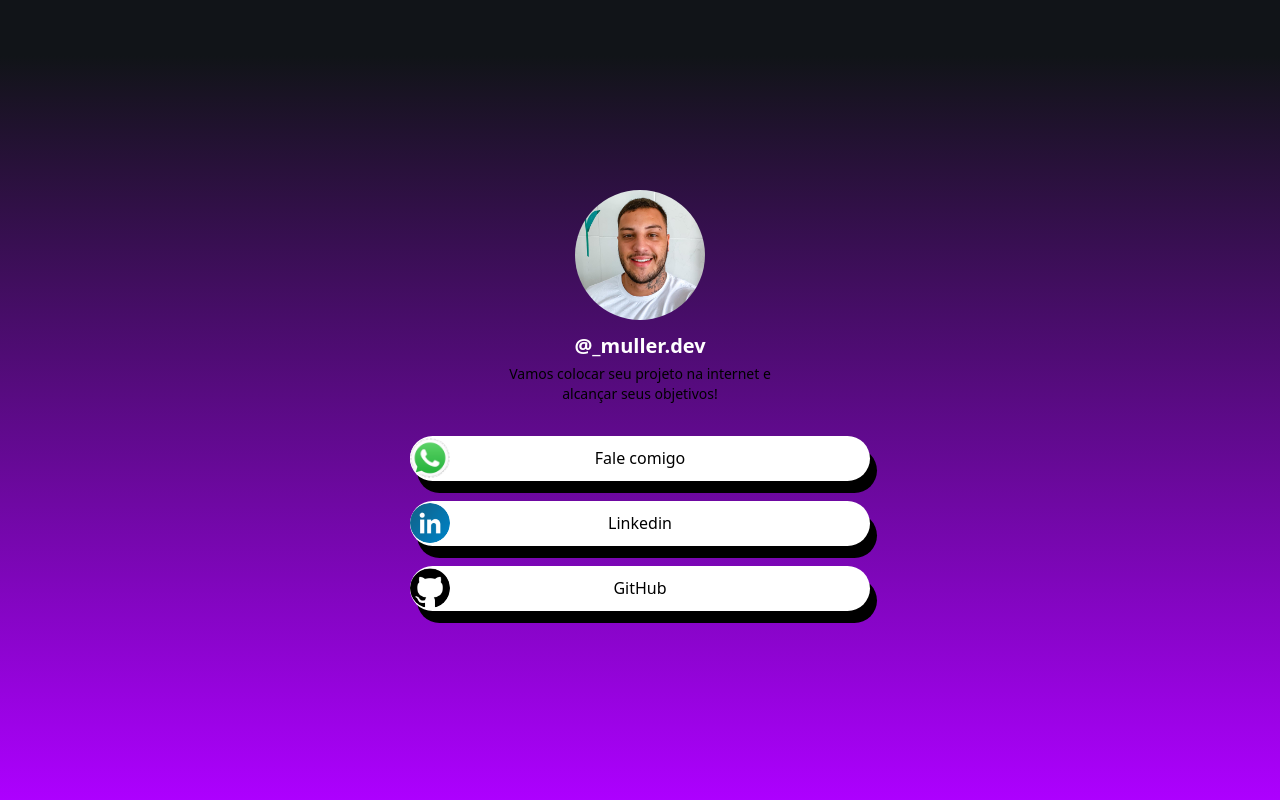
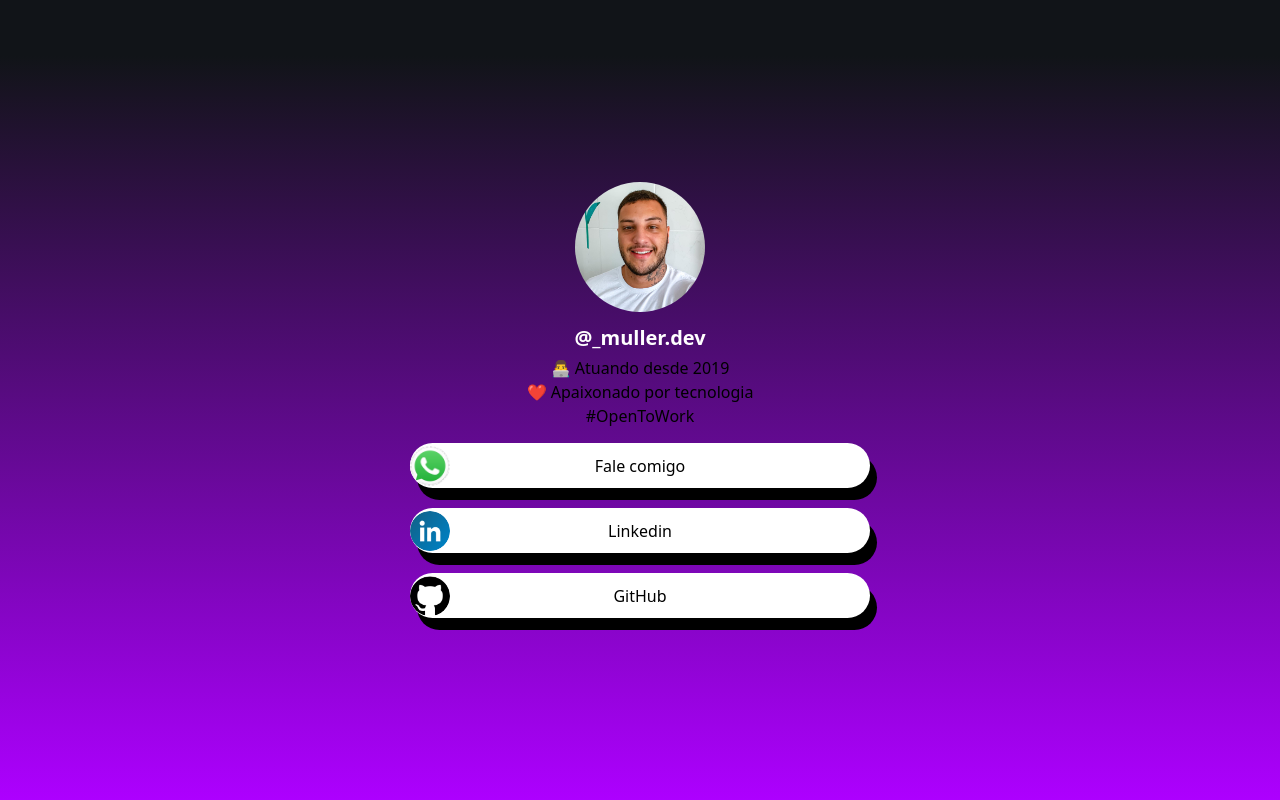
Before and after one commit to muller-g/gabrielmuller, a Next.js app: page / in a window 1280 px wide. Built offline with nearby package versions, Linux system fonts and the light colour scheme.

Commit message:
feat: description change

```diff
--- a/src/app/index.css
+++ b/src/app/index.css
@@ -49,9 +49,8 @@ footer {
 .my-links .my-links-container .description {
     @apply
     max-w-[300px]
-    text-sm
+    text-base
     text-center
-    mb-8
 }
 
 .my-links .my-links-container .redirect-links {
@@ -60,4 +59,5 @@ footer {
     flex-col
     gap-5
     w-full
+    mt-[15px]
 }
--- a/src/app/page.tsx
+++ b/src/app/page.tsx
@@ -11,7 +11,9 @@ export default function MeusLinks() {
             <div className="my-links-container">
                 <div className="title-img" style={{backgroundImage: `url("${me.src}")`}}></div>
                 <h1 className="instagram-title">@_muller.dev</h1>
-                <p className="description">Vamos colocar seu projeto na internet e alcançar seus objetivos!</p>
+                <p className="description">👨‍💻 Atuando desde 2019</p>
+                <p className="description">❤️ Apaixonado por tecnologia</p>
+                <p className="description">#OpenToWork</p>
                 <div className="redirect-links">
                     <LinksButton text={'Fale comigo'} url={'https://api.whatsapp.com/send?phone=5547997003649&text=Ol%C3%A1%2C%20venho%20atrav%C3%A9s%20do%20site%20%F0%9F%98%80'} icon={wpp} />
                     <LinksButton text={'Linkedin'} url={'https://www.linkedin.com/in/muller-g/'} icon={linkedin} />
--- a/src/components/links-button/index.css
+++ b/src/components/links-button/index.css
@@ -2,6 +2,7 @@
     -webkit-box-shadow: 7px 12px 0px 0px rgba(0,0,0,100);
     -moz-box-shadow: 7px 12px 0px 0px rgba(0,0,0,100);
     box-shadow: 7px 12px 0px 0px rgba(0,0,0,100);
+    transition: .3s;
     @apply
     w-full
     bg-white
@@ -27,3 +28,8 @@
     absolute
     left-0
 }
+
+.my-link-button:hover{
+    transition: .3s;
+    background-color: #dbdbdb;
+}
```
